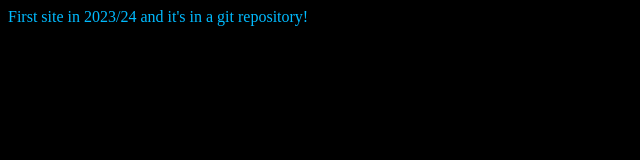
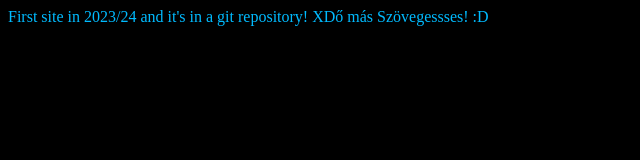
Before and after one commit to arokkeksze/bot_fist_11b, a plain HTML site: page index.html in a window 1280 px wide. Shown: the whole page, without its empty margins (0-640 px from the left). Drawn offline with Linux system fonts and the light colour scheme.

Commit message:
Some conflict changes

```diff
--- a/index.html
+++ b/index.html
@@ -9,5 +9,7 @@
 	</head>
 	<body>
 		First site in 2023/24 and it's in a git repository!
+
+		XDő más Szövegessses! :D
 	</body>
 </html>
```
